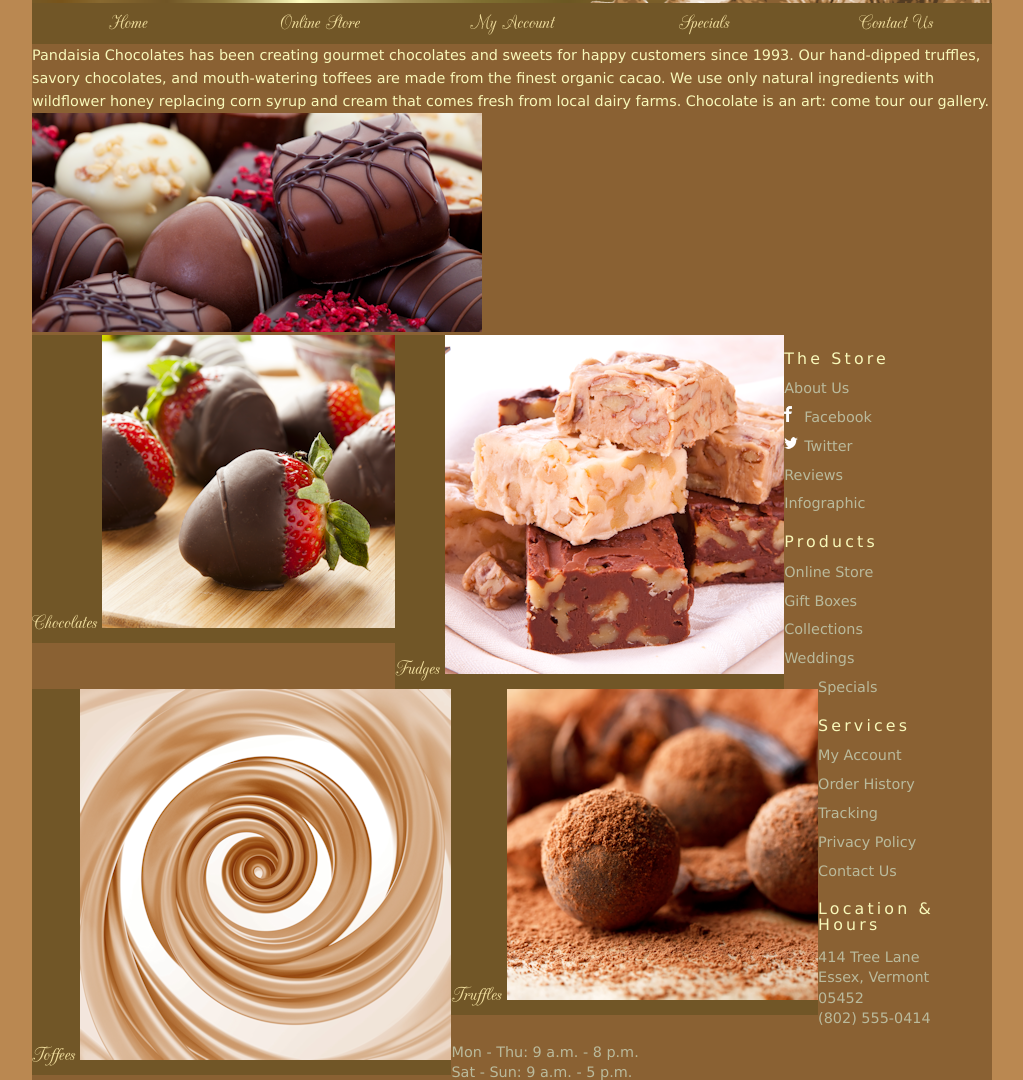
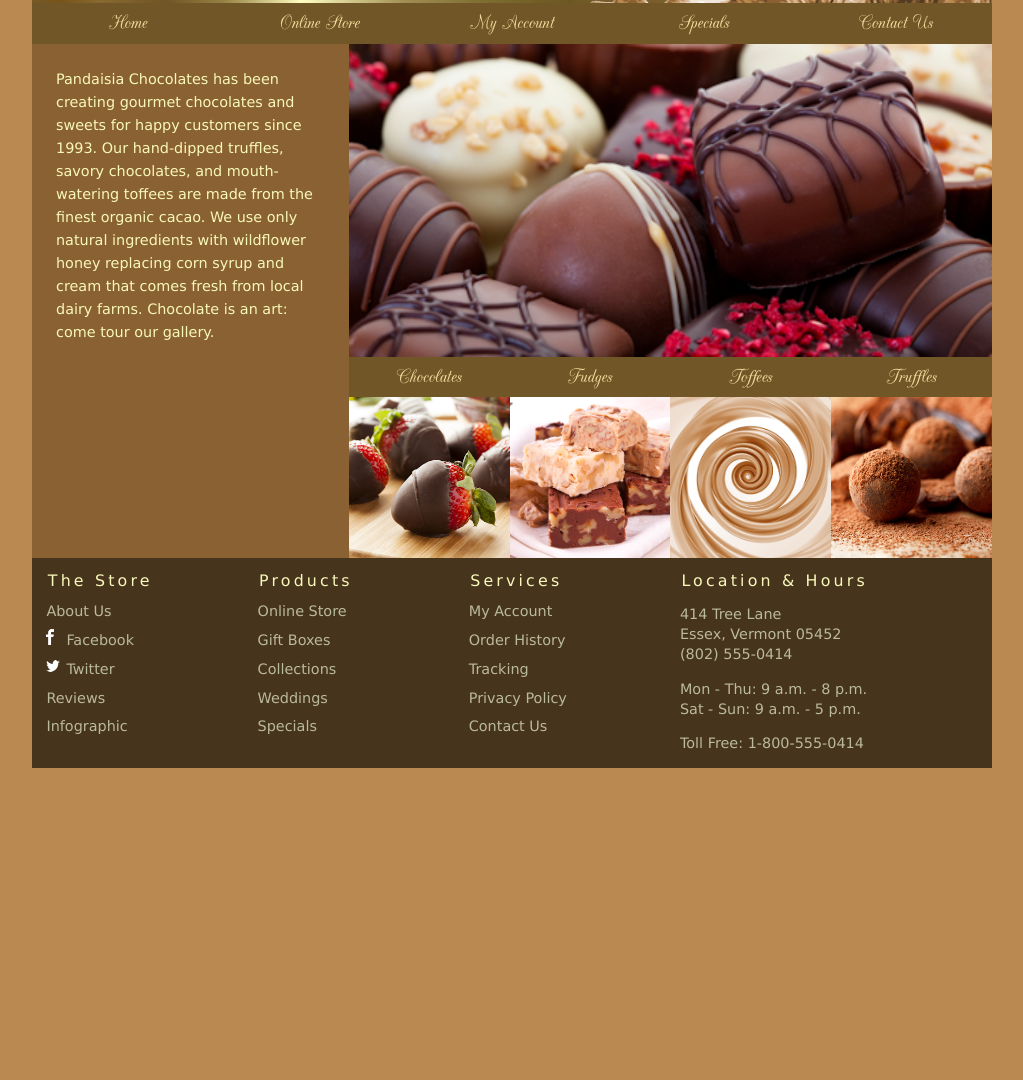
Before and after one commit to Codingmaestre2015/S1_Exercise_05_03, a plain HTML site: page index.html in a window 1280 px wide. Shown: the part 219-1299 px from the top of the page, without its empty margins (128-1151 px from the left). After the commit the page ends 987 px from the top, so only its background shows below. Drawn offline with Linux system fonts and the light colour scheme.

Commit message:
Updated home.css using floats
Lots and lots of floating

```diff
--- a/pc_home.css
+++ b/pc_home.css
@@ -47,13 +47,52 @@ nav.horizontalNavigation a {
 
 /* Left Column Styles */
 
+section#leftColumn {
+        clear: left;
+        float: left;
+        padding: 1.5em;
+        width: 33%;
+}
 
 
 
 /* Right Column Styles */
 
+section#rightColumn {
+        float: left;
+        width: 67%;
+}
 
+section#rightColumn img {
+        display: block;
+        width: 100%;
+}
+
+section#rightColumn > nav.horizontalNavigation li {
+        width: 25%;
+}
 
 
 
 /* Footer Styles */
+
+footer {
+        background-color: rgb(71, 52, 29);
+        clear: left;
+}
+
+footer::after {
+        clear: both;
+        content: "";
+        display: table;
+}
+
+footer > nav.verticalNavigation {
+        float: left;
+        width: 22%;
+}
+
+footer > section#contactInfo {
+        float: left;
+        width: 34%;
+}
--- a/pc_reset.css
+++ b/pc_reset.css
@@ -22,6 +22,9 @@ address, article, aside, blockquote, body, cite, div, dl, dt, dd, em, figcaption
         margin: 0;
         padding: 0;
         vertical-align: baseline;
+        -webkit-box-sizing: border-box;
+        -moz-box-sizing: border-box;
+        box-sizing: border-box;
 }
 
 nav ul {
```
